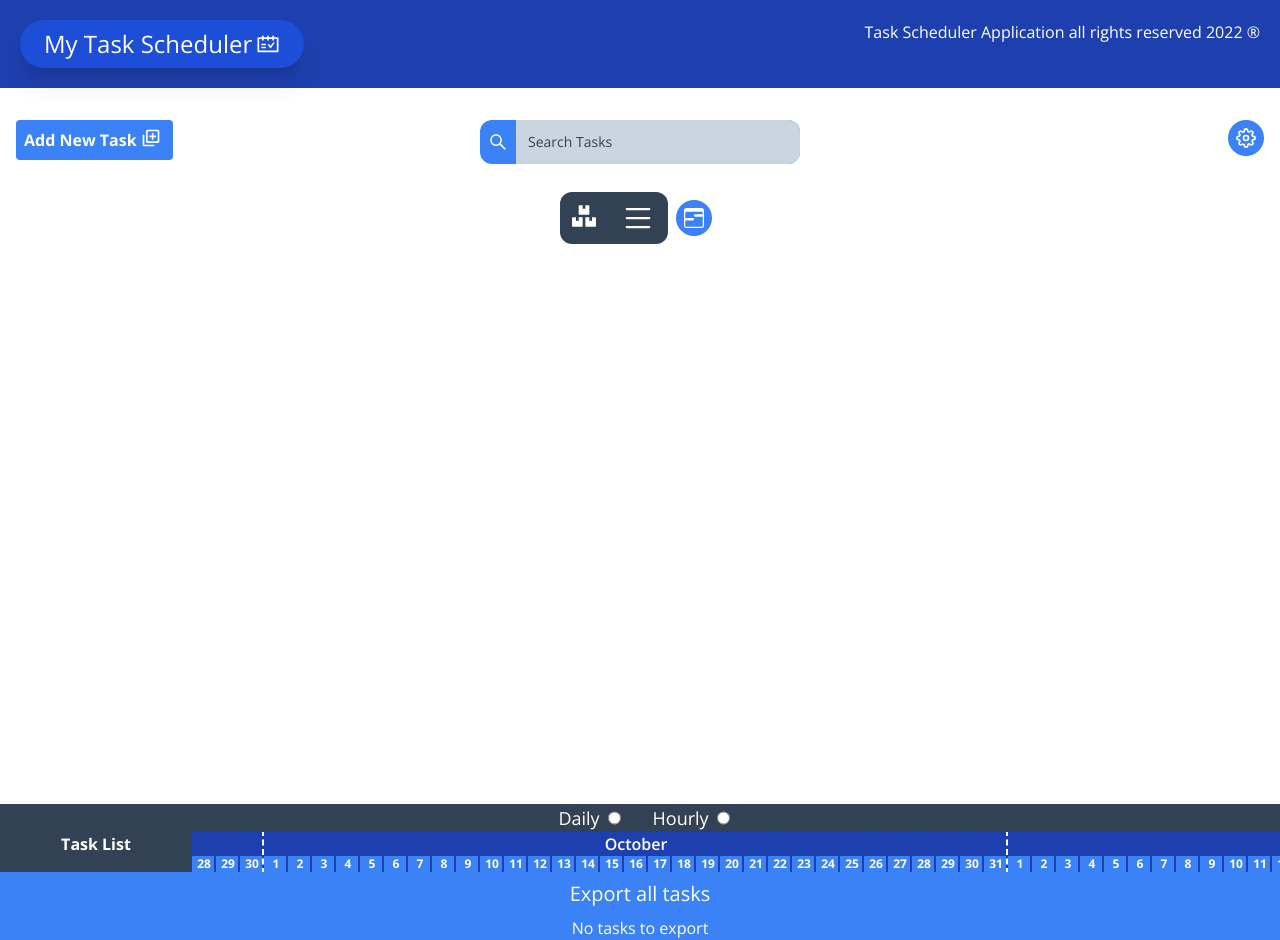
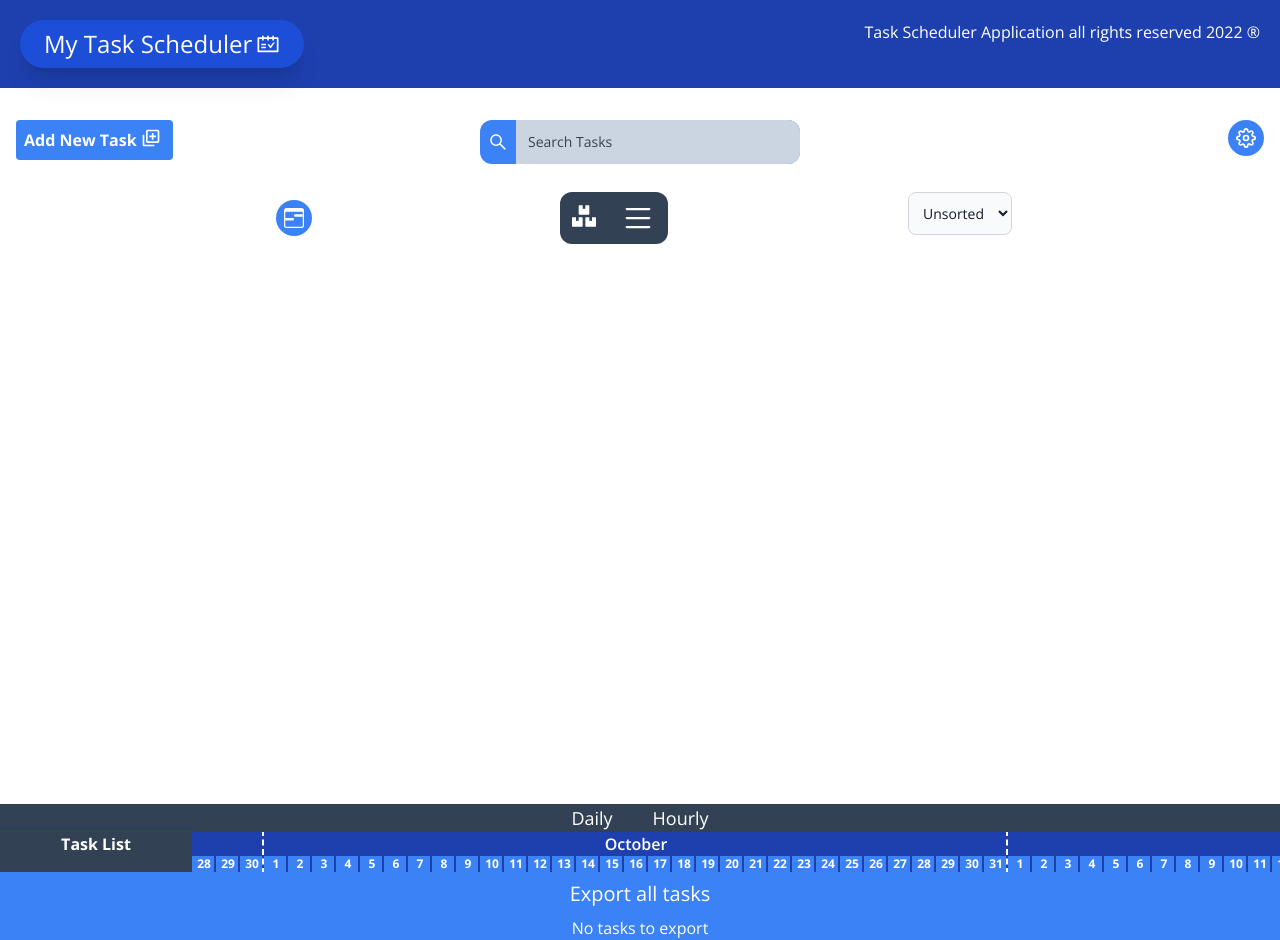
Before and after one commit to JamesTTTT/TaskScheduler, a React (Create React App) app: page / in a window 1280 px wide. Built offline with nearby package versions, Linux system fonts and the light colour scheme.

Commit message:
Added sort function

```diff
--- a/src/components/tasklists/SelectView.jsx
+++ b/src/components/tasklists/SelectView.jsx
@@ -3,12 +3,16 @@ import {BsList} from 'react-icons/bs'
 import {FaBoxes} from 'react-icons/fa'
 import JumpToTimelineBtn from '../timeline/JumpToTimelineBtn';
 
-const SelectView = ({updateView,timelineComp}) => {
+const SelectView = ({updateView, timelineComp, handleSort}) => {
   return (
     <div>
         <div
-          className='text-lg p-3 flex justify-center font-light text-white'
+          className='text-lg p-3 flex justify-between font-light text-white'
           >
+            <div className='p-2'>
+              <JumpToTimelineBtn timelineComp={timelineComp}/>
+            </div>
+            <div className='flex justify-center'>
             <div className='p-1 flex flex-row bg-slate-700 rounded-l-xl'>
               <input
                 type="radio"
@@ -22,10 +26,8 @@ const SelectView = ({updateView,timelineComp}) => {
                 className='p-2 text-2xl peer-checked:text-blue-400'>
                 <FaBoxes/>
               </label>
-
             </div>
             <div className='px-1 flex flex-row bg-slate-700 rounded-r-xl'>
-
               <input
                 type="radio"
                 name="select"
@@ -37,10 +39,19 @@ const SelectView = ({updateView,timelineComp}) => {
                 className='p-2 text-4xl peer-checked:text-blue-400'>
                   <BsList/>
               </label>
-
             </div>
-            <div className='p-2'>
-              <JumpToTimelineBtn timelineComp={timelineComp}/>
+            </div>
+            <div className='text-black'>
+                <select
+                  onChange={(e)=>{ handleSort(e.target.value)}}
+                  className='bg-gray-50 border border-gray-300 text-gray-900
+                  text-sm rounded-lg block p-2.5' >
+                  <option value="default">Unsorted</option>
+                  <option value="title">Title</option>
+                  <option value="duration">Duration</option>
+                  <option value="deadline">Deadline</option>
+                  <option value="startdate">Started</option>
+                </select>
             </div>
 
         </div>
--- a/src/components/tasklists/TaskList.jsx
+++ b/src/components/tasklists/TaskList.jsx
@@ -1,6 +1,6 @@
 import React from 'react'
-import { useState } from 'react'
-import timeline from '../../manage/timeline'
+import { useState, useEffect } from 'react'
+import moment from 'moment/moment'
 import TaskForm from '../TaskForm'
 import Search from '../Search'
 import LargeList from './LargeList'
@@ -8,7 +8,7 @@ import CondensedList from './CondensedList'
 import SelectView from './SelectView'
 
 
-const TaskList = ({loadedTasks, updateTask, searchPhrase, isLargeList}) => {
+const TaskList = ({loadedTasks, updateTask, searchPhrase, isLargeList, sortedArray}) => {
 
     const [showForm, setShowForm] = useState(false)
 
@@ -101,7 +101,7 @@ const TaskList = ({loadedTasks, updateTask, searchPhrase, isLargeList}) => {
             {isLargeList
             ?(
             <LargeList
-                loadedTasks={loadedTasks}
+                loadedTasks={sortedArray}
                 handleDelete={handleDelete}
                 handleDone={handleDone}
                 handleEdit={handleEdit}
@@ -109,7 +109,7 @@ const TaskList = ({loadedTasks, updateTask, searchPhrase, isLargeList}) => {
             />)
             :
             <CondensedList
-                loadedTasks={loadedTasks}
+                loadedTasks={sortedArray}
                 handleDelete={handleDelete}
                 handleDone={handleDone}
                 handleEdit={handleEdit}
@@ -127,12 +127,50 @@ const TaskList = ({loadedTasks, updateTask, searchPhrase, isLargeList}) => {
 
 
 const FilteredList = ({loadedTasks, updateTask}) =>{
+    const [sortedArray, setSortedArray] = useState([])
     const [searchPhrase, setSearchPhrase] = useState("")
     const [isLargeList, setIsLargeList] = useState(true)
+
+    useEffect(() => {
+        setSortedArray(loadedTasks)
+    }, [loadedTasks])
+
 
     const updateView = (bool) =>{
         setIsLargeList(bool)
     }
+
+    const handleSort = (arg) =>{
+        let data;
+        switch(arg){
+            case 'default':
+                data = [...loadedTasks];
+            break;
+            case 'deadline':
+                data = [...loadedTasks].sort((a, b) =>{
+                    return new moment(a.deadline).format('YYYYMMDD') - new moment(b.deadline).format('YYYYMMDD')
+                })
+            break;
+            case 'startdate':
+                data = [...loadedTasks].sort((a, b) =>{
+                    return new moment(a.startdate).format('YYYYMMDD') - new moment(b.startdate).format('YYYYMMDD')
+                })
+            break;
+            case 'title':
+                data = [...loadedTasks].sort((a, b) =>{
+                    return a.title.localeCompare(b.title);
+                })
+            break;
+            case 'duration':
+                data = [...loadedTasks].sort((a, b) =>{
+                    return b.duration - a.duration;
+                })
+            break;
+        }
+        setSortedArray(data)
+
+    }
+
     return(
     <div>
         <div>
@@ -144,6 +182,7 @@ const FilteredList = ({loadedTasks, updateTask}) =>{
         <div>
             <SelectView
                 updateView={updateView}
+                handleSort={handleSort}
             />
         </div>
         <div>
@@ -152,6 +191,7 @@ const FilteredList = ({loadedTasks, updateTask}) =>{
                 updateTask={updateTask}
                 searchPhrase={searchPhrase}
                 isLargeList={isLargeList}
+                sortedArray={sortedArray}
             />
         </div>
     </div>
--- a/src/components/timeline/Timeline.jsx
+++ b/src/components/timeline/Timeline.jsx
@@ -19,25 +19,37 @@ const Timeline = ({workHours, loadedTasks, capacity}) => {
           text-white font-light '
           >
             <div className='px-3 flex flex-row'>
-              <label className='px-2'>
+            <input
+                type="radio"
+                id="daily"
+                name="timeline"
+                className='hidden peer'
+                onClick={()=>{handleRadio(false)}}
+              />
+              <label
+                className='px-2 peer-checked:text-blue-400 peer-checked:underline
+                hover:text-blue-200'
+                for="daily">
                 Daily
               </label>
-              <input
-                type="radio"
-                name="timeline"
-                onClick={()=>{handleRadio(false)}}
-              />
+
 
             </div>
             <div className='px-3 flex flex-row'>
-              <label className='px-2'>
+              <input
+                  type="radio"
+                  name="timeline"
+                  id="hourly"
+                  className='hidden peer'
+                  onClick={()=>{handleRadio(true)}}
+                />
+              <label
+                className='px-2 peer-checked:text-blue-400 peer-checked:underline
+                hover:text-blue-200'
+                for="hourly">
                 Hourly
               </label>
-              <input
-                type="radio"
-                name="timeline"
-                onClick={()=>{handleRadio(true)}}
-              />
+
             </div>
         </div>
 
```
